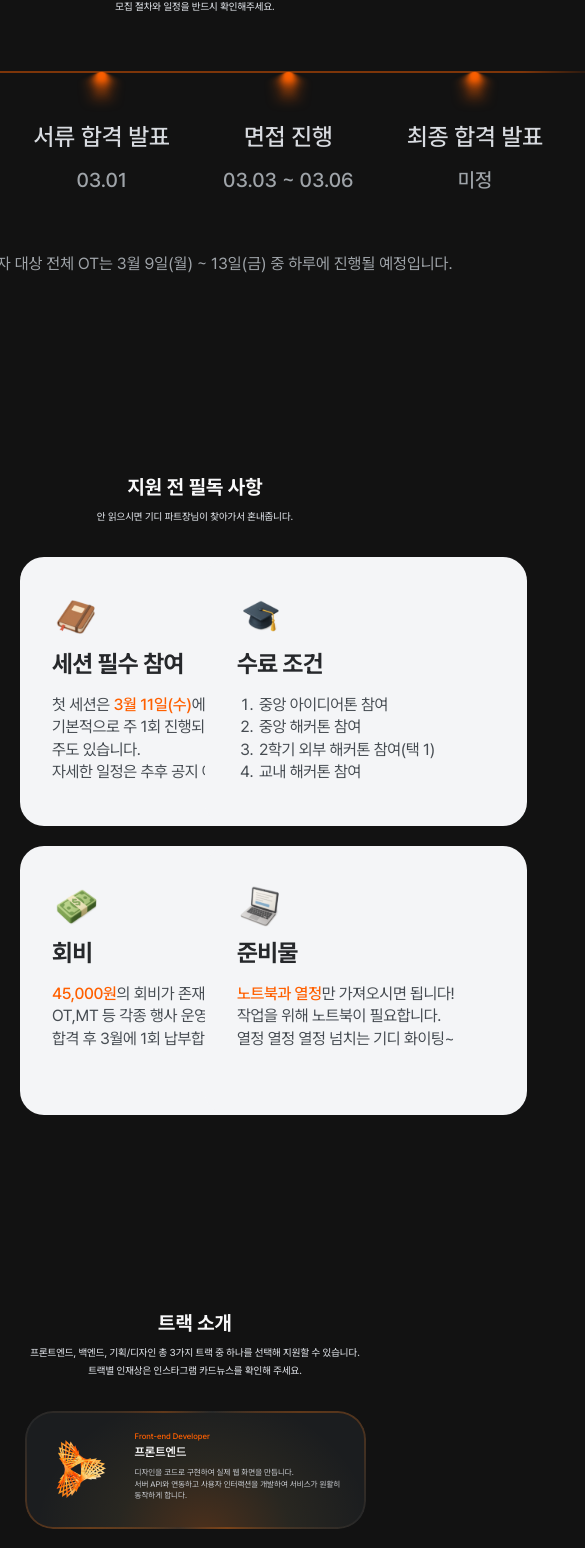
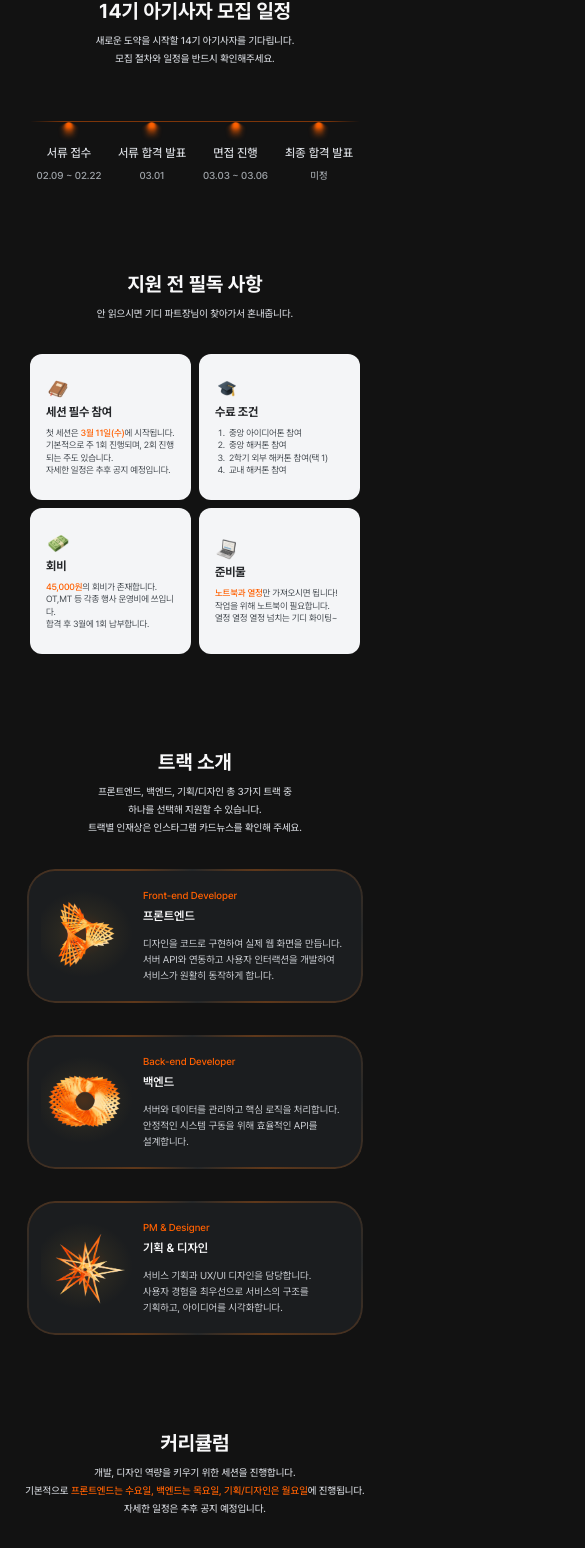
Before and after one commit to LikeLion-at-KMU/14th-Page, a Next.js app: page /recruit in a window 390 px wide. Shown: the part 189-1737 px from the top of the page, 585 px wide, since content can reach past the window. Built offline with nearby package versions, Linux system fonts and the light colour scheme.

Commit message:
Feat: 모집 안내 페이지 모바일 레이아웃 반영

```diff
--- a/app/globals.css
+++ b/app/globals.css
@@ -123,6 +123,10 @@ body {
     --img-panel-w: 260px;
     --img-panel-h: 220px;
     --img-panel-r: 24px;
+    --img-grad-x: 48.47%;
+    --img-grad-y: 45.48%;
+    --img-grad-size-x: 49.31%;
+    --img-grad-size-y: 45.79%;
   }
 
   .track-card-inner {
@@ -141,7 +145,8 @@ body {
     width: calc(var(--img-panel-w) + 80px);
     height: calc(var(--img-panel-h) + 80px);
     background: radial-gradient(
-      49.31% 45.79% at 48.47% 45.48%,
+      var(--img-grad-size-x) var(--img-grad-size-y) at var(--img-grad-x)
+        var(--img-grad-y),
       rgba(255, 119, 16, 0.2) 4.08%,
       rgba(255, 193, 59, 0.06) 51.44%,
       rgba(0, 0, 0, 0) 100%
--- a/app/recruit/page.js
+++ b/app/recruit/page.js
@@ -5,7 +5,7 @@ import { Notice } from "../../components/Recruit/Notice";
 import Schedule from "@/components/Recruit/Schedule";
 export default function Page() {
   return (
-    <main className="flex flex-col items-center justify-center gap-[100px]">
+    <main className="flex flex-col items-center justify-center md:gap-[100px]">
       <Schedule />
       <Notice />
       <Tracks />
--- a/components/Recruit/Notice.jsx
+++ b/components/Recruit/Notice.jsx
@@ -1,31 +1,51 @@
 import SectionLayout from "../common/SectionLayout";
 import { notices } from '../../constants/notices';
 
-function NoticeItem({icon, title, desc}){
-  return(
-    <div className=" flex flex-col w-[322px] h-[269px] gap-4 bg-[var(--g15)] rounded-[24px] px-8 py-9">
+/* 데스크톱 카드: 322x269 */
+function NoticeItemDesktop({ icon, title, desc }) {
+  return (
+    <div className="flex flex-col w-[322px] h-[269px] gap-4 bg-[var(--g15)] rounded-[24px] px-8 py-9">
       <div className="flex flex-col gap-2">
         <img src={icon} alt="" className="w-12 h-12 object-cover" draggable={false} />
-        <p className="font-bold text-[24px] leading-[29px] tar text-[var(--g7)] tracking-[-0.02em]">{title}</p>
+        <p className="font-bold text-[24px] leading-[29px] text-[var(--g7)] tracking-[-0.02em]">{title}</p>
       </div>
       <div className="text-[16px] leading-[140%] text-[var(--g6)] tracking-[-0.02em]">{desc}</div>
     </div>
   );
-};
+}
 
+/* 모바일 카드: 161x146 */
+function NoticeItemMobile({ icon, title, desc }) {
+  return (
+    <div className="flex flex-col w-[161px] h-[146px] gap-2 bg-[var(--g15)] rounded-[12px] px-4 py-5 justify-center">
+      <div className="flex flex-col gap-1">
+        <img src={icon} alt="" className="w-6 h-6 object-cover" draggable={false} />
+        <p className="font-bold text-[12px] leading-[14px] text-[var(--g7)] tracking-[-0.02em]">{title}</p>
+      </div>
+      <div className="text-[9px] leading-[140%] text-[var(--g6)] tracking-[-0.02em]">{desc}</div>
+    </div>
+  );
+}
 
-export function Notice(){
-  return(
+export function Notice() {
+  return (
     <SectionLayout
-      title = "지원 전 필독 사항"
-      description = {<>안 읽으시면 기디 파트장님이 찾아가서 혼내줍니다.</>}
+      title="지원 전 필독 사항"
+      description={<>안 읽으시면 기디 파트장님이 찾아가서 혼내줍니다.</>}
     >
-      <div className="grid grid-cols-2 gap-5">
+      {/* 데스크톱: 2x2 그리드 */}
+      <div className="hidden md:grid grid-cols-2 gap-5">
         {notices.map((notice) => (
-          <NoticeItem key={notice.title} {...notice} />
+          <NoticeItemDesktop key={notice.title} {...notice} />
         ))}
       </div>
 
+      {/* 모바일: 2x2 그리드 (더 작은 카드) */}
+      <div className="grid md:hidden grid-cols-2 gap-2">
+        {notices.map((notice) => (
+          <NoticeItemMobile key={notice.title} {...notice} />
+        ))}
+      </div>
     </SectionLayout>
-  )
+  );
 }
--- a/components/Recruit/Schedule.jsx
+++ b/components/Recruit/Schedule.jsx
@@ -1,7 +1,49 @@
 import { timeline } from "@/constants/timeline";
 import SectionLayout from "../common/SectionLayout";
 
-function TimelineStep({ title, date }) {
+/** 데스크톱 수평선(원본 스타일) */
+function TimelineLineDesktop({ lineTop = 23 }) {
+  return (
+    <div
+      className="absolute left-0 w-full"
+      style={{
+        top: `${lineTop}px`,
+        height: "2px",
+        background: "var(--primary)",
+        opacity: 0.45,
+        filter: "blur(0.35px)",
+        maskImage:
+          "linear-gradient(to right, transparent 0%, black 10%, black 90%, transparent 100%)",
+        WebkitMaskImage:
+          "linear-gradient(to right, transparent 0%, black 10%, black 90%, transparent 100%)",
+      }}
+    />
+  );
+}
+
+/** 모바일 수평선(데스크톱 느낌 유지 + 얇게) */
+function TimelineLineMobile() {
+  return (
+    <div
+    className="absolute left-0 w-[330px]"
+    style={{
+      // row top(12px) + dot의 중앙(대략 5px) - 라인 두께 보정(0.5px)
+      top: "21.5px",
+      height: "1px",
+      background: "var(--primary)",
+      opacity: 0.45,
+      filter: "blur(0.35px)",
+      maskImage:
+        "linear-gradient(to right, transparent 0%, black 10%, black 90%, transparent 100%)",
+      WebkitMaskImage:
+        "linear-gradient(to right, transparent 0%, black 10%, black 90%, transparent 100%)",
+    }}
+  />
+  );
+}
+
+/** 데스크톱 텍스트 */
+function TimelineStepDesktopText({ title, date }) {
   return (
     <div className="flex w-[130px] flex-col items-center gap-1 whitespace-nowrap">
       <p className="text-[24px] font-medium leading-[180%] text-center text-[var(--g3)]">
@@ -14,42 +56,118 @@ function TimelineStep({ title, date }) {
   );
 }
 
+/** 모바일 텍스트(Figma: gap 2, 폰트 12/10) */
+function TimelineStepMobileText({ title, date, widthClass = "w-[65px]" }) {
+  return (
+    <div className={`flex flex-col items-center gap-[2px] ${widthClass}`.trim()}>
+      <p className="text-[12px] font-medium leading-[180%] text-center text-[var(--g3)]">
+        {title}
+      </p>
+      <p className="text-[10px] font-medium leading-[180%] text-center text-[var(--g5)]">
+        {date}
+      </p>
+    </div>
+  );
+}
+
+/** dot 이미지 공통 (임의 div dot 금지) */
+function DotImage({isMobile = false}) {
+  return (
+    <img
+      src={isMobile ? `/schedule/scheduleDotMobile.png` : `/schedule/scheduleDot.png`}
+      alt=""
+      aria-hidden="true"
+      draggable={false}
+      className="pointer-events-none select-none"
+      style={{
+        transformOrigin: "center",
+      }}
+    />
+  );
+}
+
+/** 데스크톱: dot + 텍스트를 하나의 flex-col로 묶음(기존 구조 복원) */
+function TimelineItemDesktop({ title, date }) {
+  return (
+    <div className="flex flex-col items-center">
+      <DotImage />
+      <TimelineStepDesktopText title={title} date={date} />
+    </div>
+  );
+}
+
+/**
+ * 모바일: dot + 텍스트를 하나의 flex-col로 묶음(Figma: gap 12, 높이 64)
+ * - dot은 이미지 사용 + scale로 10px 맞추기
+ */
+function TimelineItemMobile({ title, date, widthClass }) {
+  return (
+    <div className="flex h-[64px] flex-col items-center">
+      <DotImage isMobile={true} />
+      <TimelineStepMobileText title={title} date={date} widthClass={widthClass} />
+    </div>
+  );
+}
+
 export default function Schedule() {
+  // width 기준
+  const DESKTOP_W = 820;
+  const MOBILE_W = 330;
+
+  // 데스크톱 padding (기존)
+  const desktopPaddingX = 65;
+  const lineTop = 23;
+
+  const DOT_BASE_PX = 20;
+  const dotScaleMobile = 10 / DOT_BASE_PX;
+
+  const mobileWidthClasses = ["w-[65px]", "w-[69px]", "w-[66px]", "w-[69px]"];
+
   return (
     <SectionLayout
       title="14기 아기사자 모집 일정"
-      description={<>새로운 도약을 시작할 14기 아기사자를 기다립니다. <br />모집 절차와 일정을 반드시 확인해주세요.</>}
-      className="mt-[88px]"
+      description={
+        <>
+          새로운 도약을 시작할 14기 아기사자를 기다립니다. <br />
+          모집 절차와 일정을 반드시 확인해주세요.
+        </>
+      }
+      className="mt-[140px] md:mt-[88px]"
     >
-      <div className="flex w-[820px] flex-col items-center">
-        <div className="relative flex w-full items-start justify-between px-[65px]">
+      {/* 데스크톱 */}
+      <div className="hidden md:flex w-[820px] flex-col items-center">
+        <div className="relative w-full">
           {/* 수평선 */}
-          <div
-            className="absolute left-0 top-[23px] h-[2px] w-full bg-primary"
-            style={{
-              opacity: 0.45,
-              filter: "blur(0.35px)",
-              maskImage: "linear-gradient(to right, transparent 0%, black 10%, black 90%, transparent 100%)",
-              WebkitMaskImage: "linear-gradient(to right, transparent 0%, black 10%, black 90%, transparent 100%)"
-            }}
-          />
-          {/* dot + 텍스트 */}
-          {timeline.map((step) => (
-            <div key={step.title} className="flex flex-col items-center">
-              <img
-                src="/schedule/scheduleDot.png"
-                alt=""
-                className="pointer-events-none select-none"
-                aria-hidden="true"
-                draggable={false}
-              />
-              <TimelineStep {...step} />
-            </div>
-          ))}
+          <TimelineLineDesktop lineTop={lineTop} />
 
+          {/* dot + 텍스트(기존처럼 묶어서 렌더) */}
+          <div className="flex w-full items-start justify-between px-[65px]">
+            {timeline.map((step) => (
+              <TimelineItemDesktop key={step.title} {...step} />
+            ))}
+          </div>
         </div>
+
         <div className="mt-13 text-[16px] text-[var(--g5)] leading-[180%] text-center">
           최종 합격자 대상 전체 OT는 3월 9일(월) ~ 13일(금) 중 하루에 진행될 예정입니다.
+        </div>
+      </div>
+
+      {/* 모바일 (Figma: 330x76, 내부 row: 317x64, gap 16) */}
+      <div className="relative md:hidden w-[330px] h-[76px]">
+        {/* 수평선(데스크톱 느낌 축소본) */}
+        <TimelineLineMobile />
+
+        {/* dot + 텍스트 묶음 (gap 16) */}
+        <div className="absolute left-1/2 top-[12px] -translate-x-1/2 flex w-[317px] h-[64px] flex-row items-center gap-[16px]">
+          {timeline.map((step, idx) => (
+            <TimelineItemMobile
+              key={step.title}
+              {...step}
+              dotScale={dotScaleMobile}
+              widthClass={mobileWidthClasses[idx] || "w-[65px]"}
+            />
+          ))}
         </div>
       </div>
     </SectionLayout>
--- a/components/Recruit/Tracks.jsx
+++ b/components/Recruit/Tracks.jsx
@@ -5,7 +5,7 @@ export default function Tracks() {
   return (
     <SectionLayout
       title="트랙 소개"
-      description={<>프론트엔드, 백엔드, 기획/디자인 총 3가지 트랙 중 하나를 선택해 지원할 수 있습니다.<br />트랙별 인재상은 인스타그램 카드뉴스를 확인해 주세요.</>}
+      description={<>프론트엔드, 백엔드, 기획/디자인 총 3가지 트랙 중 <br className="block md:hidden"/>하나를 선택해 지원할 수 있습니다.<br />트랙별 인재상은 인스타그램 카드뉴스를 확인해 주세요.</>}
     >
       <div className="flex flex-col w-full items-center justify-center gap-8">
         <TrackCard
--- a/components/common/TrackCard.jsx
+++ b/components/common/TrackCard.jsx
@@ -78,26 +78,36 @@ function TrackCardMobile({
   imageSrc,
   className = "",
 }) {
-  // tall: 105x170, wide: 341x118
+  // wide: 336x134 (Figma 모바일 스펙)
   if (variant === "wide") {
     return (
-      <div className={`track-card track-card--imgpanel w-[341px] ${className}`.trim()}>
-        <div className="track-card-inner relative h-[118px] w-full">
+      <div
+        className={`track-card track-card--imgpanel w-[336px] ${className}`.trim()}
+        style={{
+          "--img-grad-x": "12.5%",
+          "--img-grad-y": "27%",
+          "--img-grad-size-x": "14.5%",
+          "--img-grad-size-y": "14.5%",
+        }}
+      >
+        <div className="track-card-inner flex h-[134px] w-full items-center px-4 py-5 gap-4">
           {imageSrc ? (
             // eslint-disable-next-line @next/next/no-img-element
             <img
               src={imageSrc}
               alt=""
               draggable={false}
-              className="absolute left-[55px] top-[59px] h-[70px] w-[74px] -translate-1/2 object-cover"
+              className="h-[80px] w-[84px] object-cover shrink-0"
             />
           ) : null}
 
-          <div className="track-card-content absolute left-[110px] right-[15px] top-[20px] flex flex-col gap-1">
-            <p className="text-[8px] font-medium leading-[10px] text-primary">{roleEn}</p>
-            <p className="text-[12px] font-semibold leading-[14px] text-text-strong">{roleKo}</p>
+          <div className="track-card-content flex flex-col gap-3">
+            <div className="flex flex-col gap-2">
+              <p className="text-[10px] font-medium leading-[12px] text-primary">{roleEn}</p>
+              <p className="text-[12px] font-semibold leading-[14px] text-text-strong">{roleKo}</p>
+            </div>
             {desc ? (
-              <p className="mt-1 text-[8px] leading-[140%] text-text-muted break-keep">{desc}</p>
+              <p className="text-[10px] leading-[160%] text-text-muted break-keep">{desc}</p>
             ) : null}
           </div>
         </div>
--- a/constants/notices.jsx
+++ b/constants/notices.jsx
@@ -8,7 +8,7 @@ export const notices = [
     icon: "/notices/notice2.svg",
     title: "수료 조건",
     desc: (
-      <ol className="list-decimal pl-5">
+      <ol className="list-decimal pl-3 md:pl-5">
         <li className="pl-0.5">중앙 아이디어톤 참여</li>
         <li className="pl-0.5">중앙 해커톤 참여</li>
         <li className="pl-0.5">2학기 외부 해커톤 참여(택 1)</li>
```
Also changed, not shown: components/Recruit/Curriculum.jsx (+34 -2 lines), components/Recruit/FAQ.jsx (+29 -5 lines), components/common/PartSwitch.jsx (+54 -11 lines), public/schedule/scheduleDotMobile.png (added).
